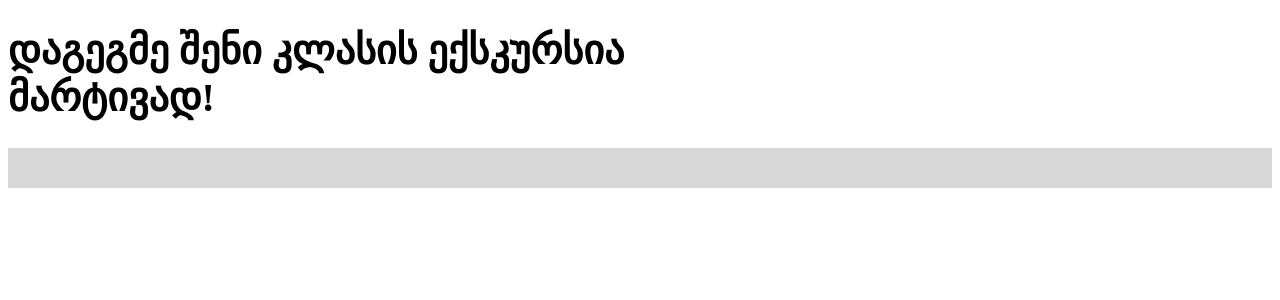
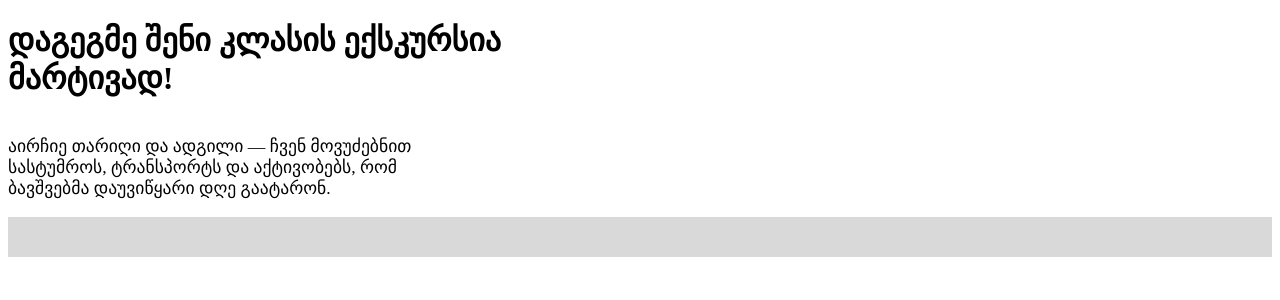
Before and after one commit to sabuka-dumbo/SkolaTrip, a Django app: page / in a window 1280 px wide. Shown: the part 108-408 px from the top of the page. Run offline with Django 5.2, Linux system fonts and the light colour scheme.

Commit message:
Aug 5, 2025, 12:59 PM

```diff
--- a/SkolaTrip/st/static/css/styles.css
+++ b/SkolaTrip/st/static/css/styles.css
@@ -8,6 +8,10 @@
 }
 
 #header-div-text h1{
-    font-size: 2.5rem;
+    font-size: 2rem;
     font-family: Sylfaen;
 }
+
+#header-div-text p{
+    font-size: 1.1rem;
+}
--- a/SkolaTrip/st/templates/index.html
+++ b/SkolaTrip/st/templates/index.html
@@ -19,6 +19,7 @@
      <div id="header-div">
         <div id="header-div-text">
             <h1>დაგეგმე შენი კლასის ექსკურსია <br> მარტივად!</h1>
+            <p>აირჩიე თარიღი და ადგილი — ჩვენ მოვუძებნით <br> სასტუმროს, ტრანსპორტს და აქტივობებს, რომ  <br> ბავშვებმა დაუვიწყარი დღე გაატარონ.</p>
         </div>
      </div>
     <script src="{% static 'js/index.js' %}"></script>
```
